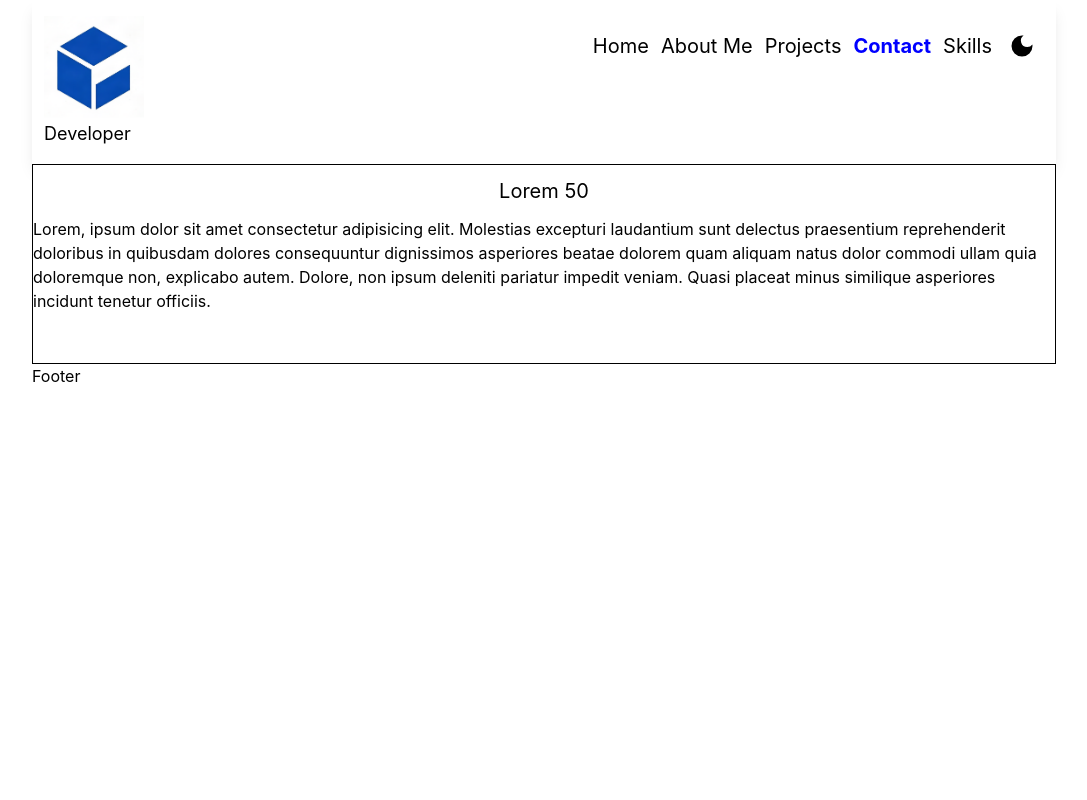
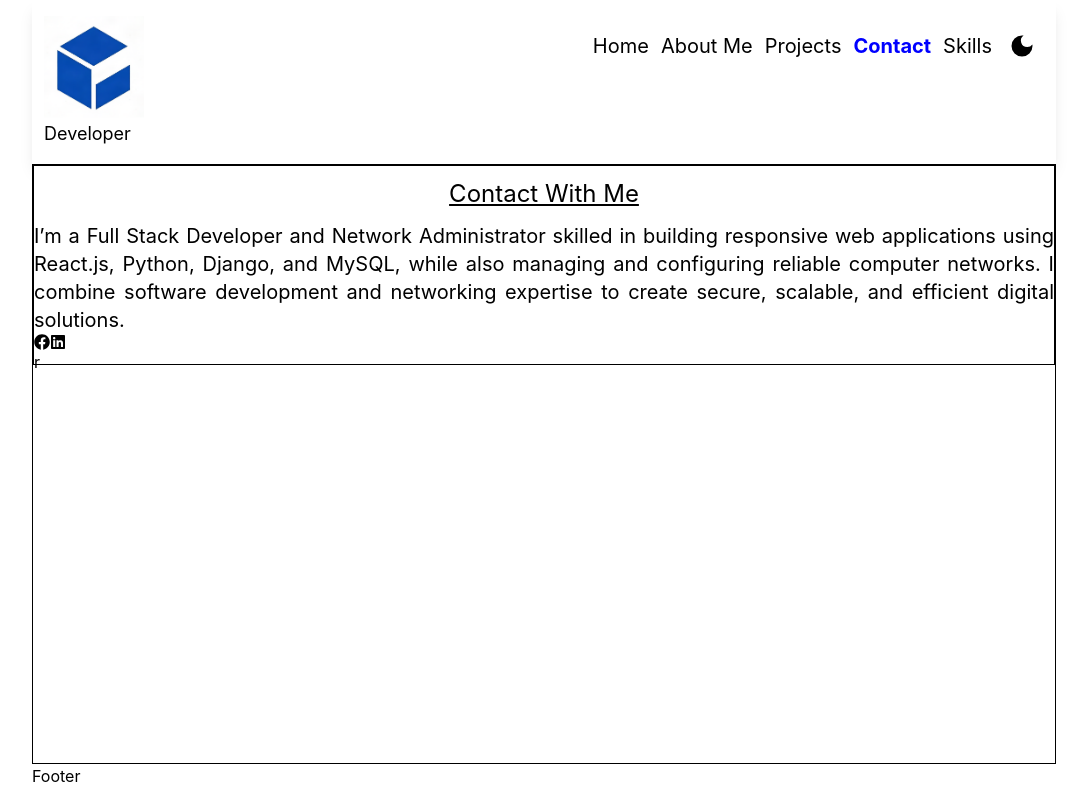
Before and after one commit to Dhiraj-Rai0123/Dhiraj_Rai_PortFolio, a React (Vite) app: page /contact in a window 1280 px wide. Shown: the whole page, without its empty margins (96-1183 px from the left). Built offline with nearby package versions, Linux system fonts and the light colour scheme.

Commit message:
working with contact.jsx

```diff
--- a/src/Components/Contact.jsx
+++ b/src/Components/Contact.jsx
@@ -1,14 +1,30 @@
 import React from 'react'
-
+import { FaFacebook } from "react-icons/fa";
+import { FaLinkedin } from "react-icons/fa";
 const Contact = () => {
   return (
    <>
-   <div className="h-50 border">
-    <h2 className="text-center py-3 text-xl">Lorem 50</h2>
-    <p>Lorem, ipsum dolor sit amet consectetur adipisicing elit. Molestias excepturi laudantium sunt delectus praesentium reprehenderit doloribus in quibusdam dolores consequuntur dignissimos asperiores beatae dolorem quam aliquam natus dolor commodi ullam quia doloremque non, explicabo autem. Dolore, non ipsum deleniti pariatur impedit veniam. Quasi placeat minus similique asperiores incidunt tenetur officiis.</p>
+   <div className="border h-150 ">
+<div className="border h-50  ">
+  <h1 className="text-center sm:text-xl md:text-2xl py-3 underline"> Contact With Me</h1>
+  <p className="text-justify  sm:text-base md:text-xl">
+    I’m a Full Stack Developer and Network Administrator skilled in building responsive web applications using React.js, Python, Django, and MySQL, while also managing and configuring reliable computer networks. I combine software development and networking expertise to create secure, scalable, and efficient digital solutions.
+  </p>
+  <div>
+    <ul className="flex">
+
+<li>  <FaFacebook /><span>r</span></li>
+<li><FaLinkedin /></li>
+
+
+   </ul>
+
+  </div>
+
+</div>
+
 
    </div>
-
 
    </>
   )
--- a/src/Components/Frontend.jsx
+++ b/src/Components/Frontend.jsx
@@ -3,9 +3,14 @@
 const Frontend = () => {
   return (
    <>
-   <div>
+   <div className="border h-50">
+    <div className="border h-20 w-1/2 ">
 
-    <h2>Dhiraj Rai</h2>
+
+
+    </div>
+
+
    </div>
    </>
   )
```
